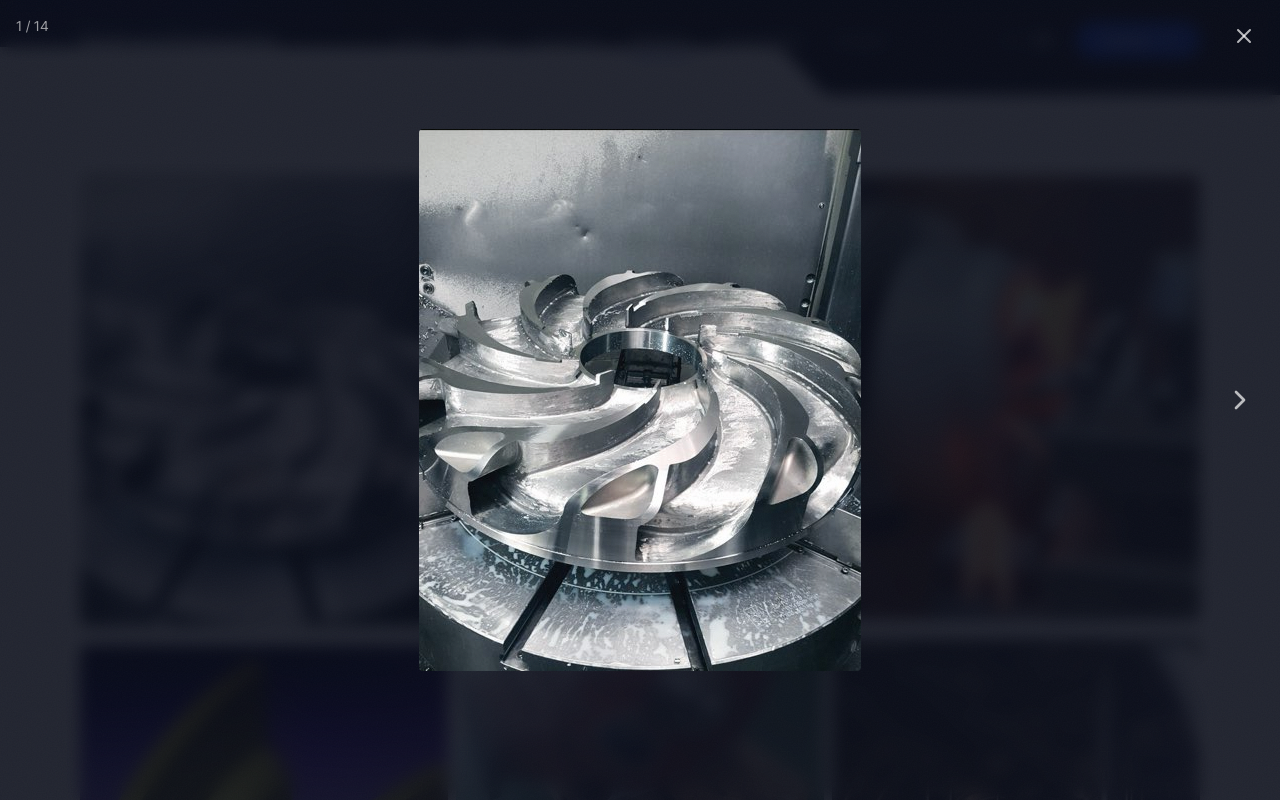
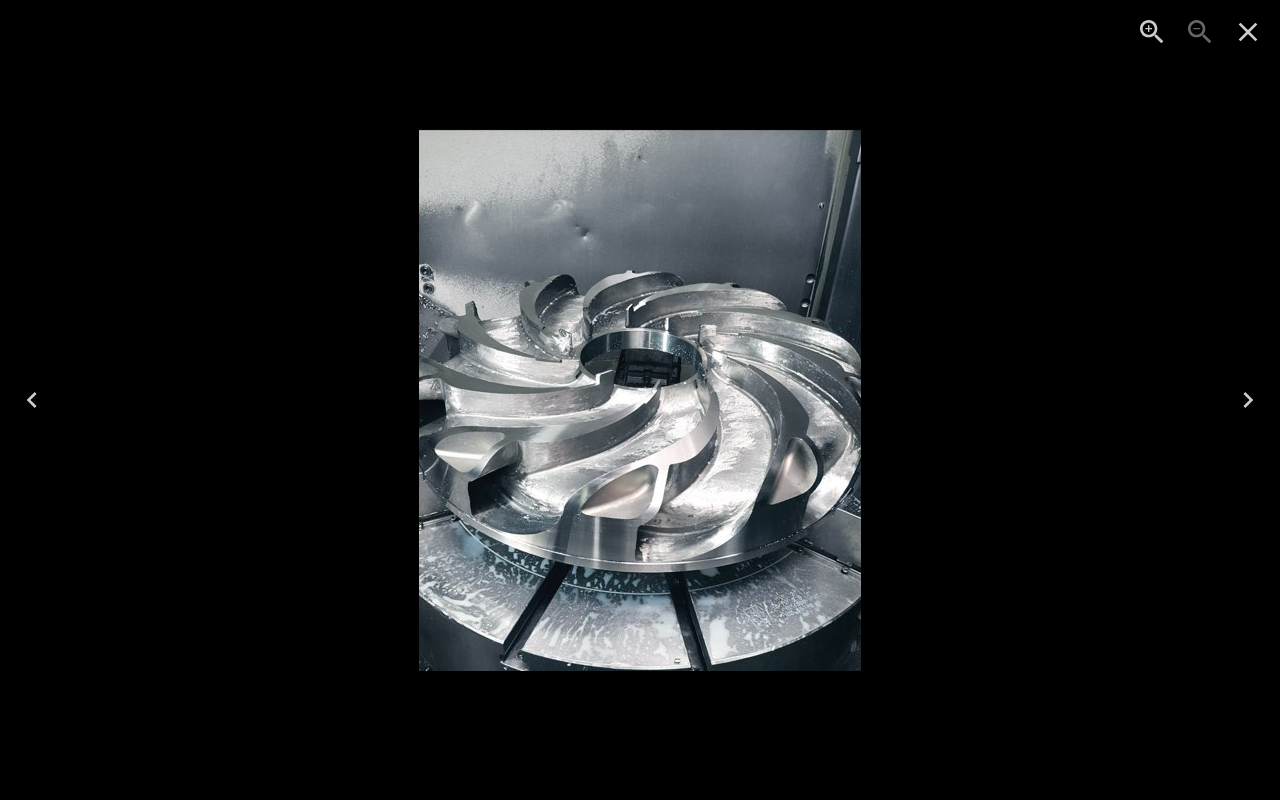
Before and after one commit to SeoKyungeng/seokyung-web, a Next.js app: page /en/products in a window 1280 px wide. Both pictures are taken after a click on the button "Product 01". Shown: the part 465-1265 px from the top of the page. Built offline with nearby package versions, Linux system fonts and the light colour scheme.

Commit message:
refactor(products): 라이트박스를 YARL로 교체
- 커스텀 ImageLightbox 제거, yet-another-react-lightbox 적용
- 핀치줌, 스와이프 네비게이션 지원

```diff
--- a/package.json
+++ b/package.json
@@ -23,6 +23,7 @@
     "react": "^19.2.4",
     "react-dom": "^19.2.4",
     "react-hook-form": "^7.72.0",
+    "yet-another-react-lightbox": "^3.30.1",
     "zod": "^4.3.6"
   },
   "pnpm": {
--- a/src/components/common/ImageLightbox.tsx
+++ /dev/null
@@ -1,175 +0,0 @@
-"use client";
-
-import { useEffect, useRef, useCallback } from "react";
-import { motion, AnimatePresence } from "framer-motion";
-import { ChevronLeft, ChevronRight, X } from "lucide-react";
-import { useTranslations } from "next-intl";
-import Image from "next/image";
-
-interface LightboxImage {
-  src: string;
-  alt: string;
-  width: number;
-  height: number;
-}
-
-interface ImageLightboxProps {
-  images: LightboxImage[];
-  currentIndex: number;
-  onClose: () => void;
-  onNavigate: (index: number) => void;
-}
-
-export function ImageLightbox({
-  images,
-  currentIndex,
-  onClose,
-  onNavigate,
-}: ImageLightboxProps) {
-  const t = useTranslations("common");
-  const closeRef = useRef<HTMLButtonElement>(null);
-  const containerRef = useRef<HTMLDivElement>(null);
-  const touchStart = useRef(0);
-
-  const current = images[currentIndex];
-  const hasPrev = currentIndex > 0;
-  const hasNext = currentIndex < images.length - 1;
-
-  const goPrev = useCallback(() => {
-    if (hasPrev) onNavigate(currentIndex - 1);
-  }, [hasPrev, currentIndex, onNavigate]);
-
-  const goNext = useCallback(() => {
-    if (hasNext) onNavigate(currentIndex + 1);
-  }, [hasNext, currentIndex, onNavigate]);
-
-  // Focus trap + keyboard
-  useEffect(() => {
-    closeRef.current?.focus();
-
-    const onKeyDown = (e: KeyboardEvent) => {
-      if (e.key === "Escape") onClose();
-      if (e.key === "ArrowLeft") goPrev();
-      if (e.key === "ArrowRight") goNext();
-
-      if (e.key === "Tab") {
-        const focusable = containerRef.current?.querySelectorAll<HTMLElement>(
-          'button:not([disabled]), [tabindex]:not([tabindex="-1"])',
-        );
-        if (!focusable?.length) return;
-
-        const first = focusable[0];
-        const last = focusable[focusable.length - 1];
-
-        if (e.shiftKey && document.activeElement === first) {
-          e.preventDefault();
-          last.focus();
-        } else if (!e.shiftKey && document.activeElement === last) {
-          e.preventDefault();
-          first.focus();
-        }
-      }
-    };
-
-    document.addEventListener("keydown", onKeyDown);
-    document.body.style.overflow = "hidden";
-
-    return () => {
-      document.removeEventListener("keydown", onKeyDown);
-      document.body.style.overflow = "";
-    };
-  }, [onClose, goPrev, goNext]);
-
-  // Touch swipe
-  function onTouchStart(e: React.TouchEvent) {
-    touchStart.current = e.touches[0].clientX;
-  }
-
-  function onTouchEnd(e: React.TouchEvent) {
-    const diff = touchStart.current - e.changedTouches[0].clientX;
-    if (Math.abs(diff) > 50) {
-      if (diff > 0) goNext();
-      else goPrev();
-    }
-  }
-
-  return (
-    <div
-      ref={containerRef}
-      role="dialog"
-      aria-modal="true"
-      aria-label={t("lightboxLabel")}
-      className="fixed inset-0 z-50 flex items-center justify-center"
-      onClick={(e) => {
-        if (e.target === e.currentTarget) onClose();
-      }}
-      onTouchStart={onTouchStart}
-      onTouchEnd={onTouchEnd}
-    >
-      {/* Backdrop */}
-      <motion.div
-        initial={{ opacity: 0 }}
-        animate={{ opacity: 1 }}
-        exit={{ opacity: 0 }}
-        className="absolute inset-0 bg-midnight/90 backdrop-blur-sm"
-      />
-
-      {/* Close button */}
-      <button
-        ref={closeRef}
-        onClick={onClose}
-        className="absolute top-4 right-4 z-10 rounded-full p-2 text-white/70 transition-colors hover:text-white"
-        aria-label={t("close")}
-      >
-        <X className="h-6 w-6" />
-      </button>
-
-      {/* Counter */}
-      <p className="absolute top-4 left-4 z-10 text-sm text-white/60" aria-live="polite">
-        {currentIndex + 1} / {images.length}
-      </p>
-
-      {/* Prev */}
-      <button
-        onClick={goPrev}
-        disabled={!hasPrev}
-        className="absolute left-4 z-10 rounded-full p-2 text-white/70 transition-colors hover:text-white disabled:invisible"
-        aria-label={t("prevImage")}
-      >
-        <ChevronLeft className="h-8 w-8" />
-      </button>
-
-      {/* Image */}
-      <AnimatePresence mode="wait">
-        <motion.div
-          key={currentIndex}
-          initial={{ opacity: 0, scale: 0.9 }}
-          animate={{ opacity: 1, scale: 1 }}
-          exit={{ opacity: 0, scale: 0.9 }}
-          transition={{ type: "spring", duration: 0.4 }}
-          className="relative z-10 max-h-[80vh] max-w-[90vw]"
-        >
-          <Image
-            src={current.src}
-            alt={current.alt}
-            width={current.width}
-            height={current.height}
-            className="max-h-[80vh] w-auto rounded object-contain"
-            sizes="90vw"
-            priority
-          />
-        </motion.div>
-      </AnimatePresence>
-
-      {/* Next */}
-      <button
-        onClick={goNext}
-        disabled={!hasNext}
-        className="absolute right-4 z-10 rounded-full p-2 text-white/70 transition-colors hover:text-white disabled:invisible"
-        aria-label={t("nextImage")}
-      >
-        <ChevronRight className="h-8 w-8" />
-      </button>
-    </div>
-  );
-}
--- a/src/components/products/ProductGallery.tsx
+++ b/src/components/products/ProductGallery.tsx
@@ -1,10 +1,12 @@
 "use client";
 
 import { useState } from "react";
-import { motion, AnimatePresence } from "framer-motion";
+import { motion } from "framer-motion";
 import Image from "next/image";
 import { ImageOff } from "lucide-react";
-import { ImageLightbox } from "@/components/common/ImageLightbox";
+import Lightbox from "yet-another-react-lightbox";
+import Zoom from "yet-another-react-lightbox/plugins/zoom";
+import "yet-another-react-lightbox/styles.css";
 import { useAnimateInView } from "@/components/common/AnimateInView";
 import { useReducedMotion } from "@/hooks/useReducedMotion";
 import { EASE_SPRING, EASE_SMOOTH } from "@/lib/motion";
@@ -136,9 +138,9 @@ function GalleryItem({ item, reducedMotion, onClick }: GalleryItemProps) {
 /* ── ProductGallery ── */
 export function ProductGallery({ items }: ProductGalleryProps) {
   const reducedMotion = useReducedMotion();
-  const [lightboxIndex, setLightboxIndex] = useState<number | null>(null);
+  const [lightboxIndex, setLightboxIndex] = useState(-1);
 
-  const lightboxImages = items.map((item) => ({
+  const slides = items.map((item) => ({
     src: item.image,
     alt: item.alt,
     width: item.width,
@@ -160,16 +162,15 @@ export function ProductGallery({ items }: ProductGalleryProps) {
         </div>
       </section>
 
-      <AnimatePresence>
-        {lightboxIndex !== null && (
-          <ImageLightbox
-            images={lightboxImages}
-            currentIndex={lightboxIndex}
-            onClose={() => setLightboxIndex(null)}
-            onNavigate={setLightboxIndex}
-          />
-        )}
-      </AnimatePresence>
+      <Lightbox
+        open={lightboxIndex >= 0}
+        index={lightboxIndex}
+        close={() => setLightboxIndex(-1)}
+        slides={slides}
+        plugins={[Zoom]}
+        zoom={{ maxZoomPixelRatio: 3 }}
+        animation={{ fade: 300, swipe: 300 }}
+      />
     </>
   );
 }
```
Also changed, not shown: 1 other file (tests, documents, lock files or other folders).
